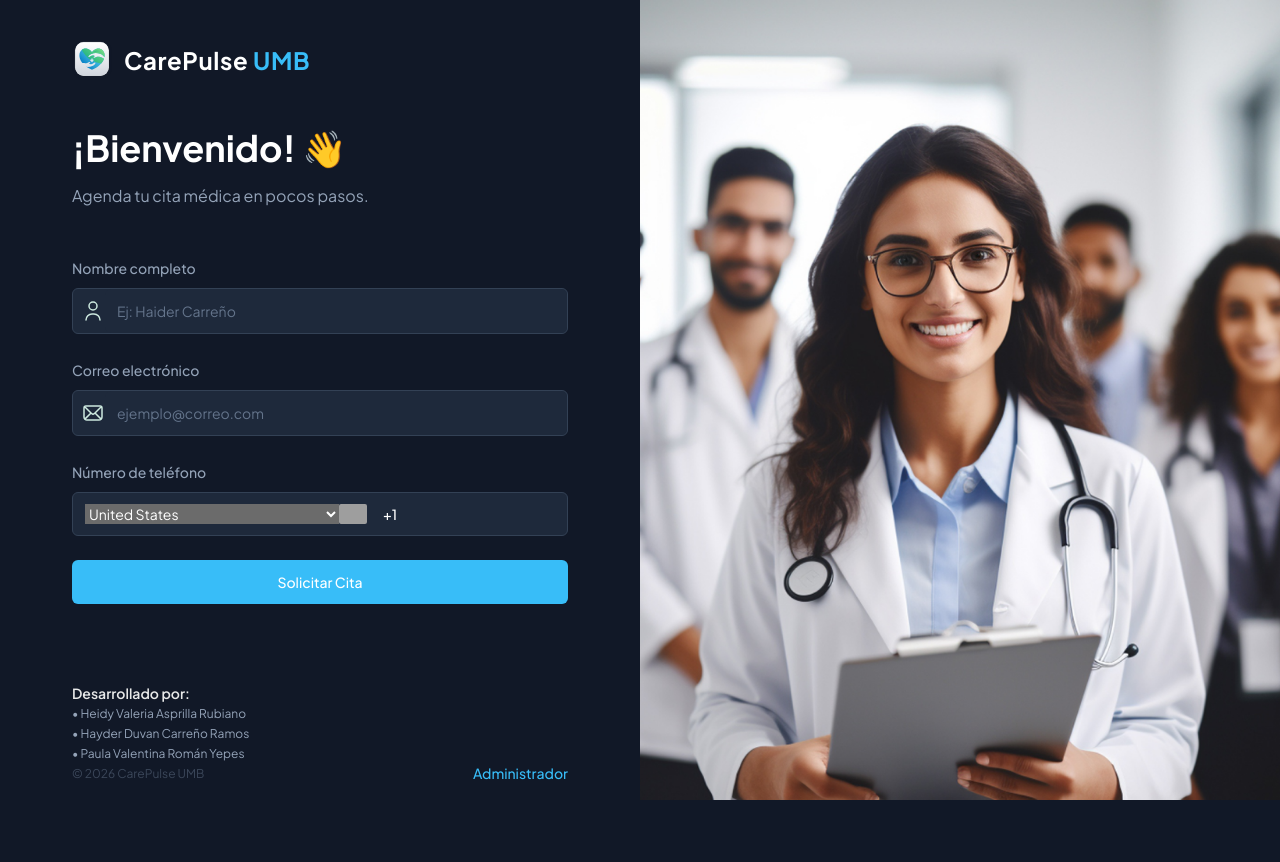
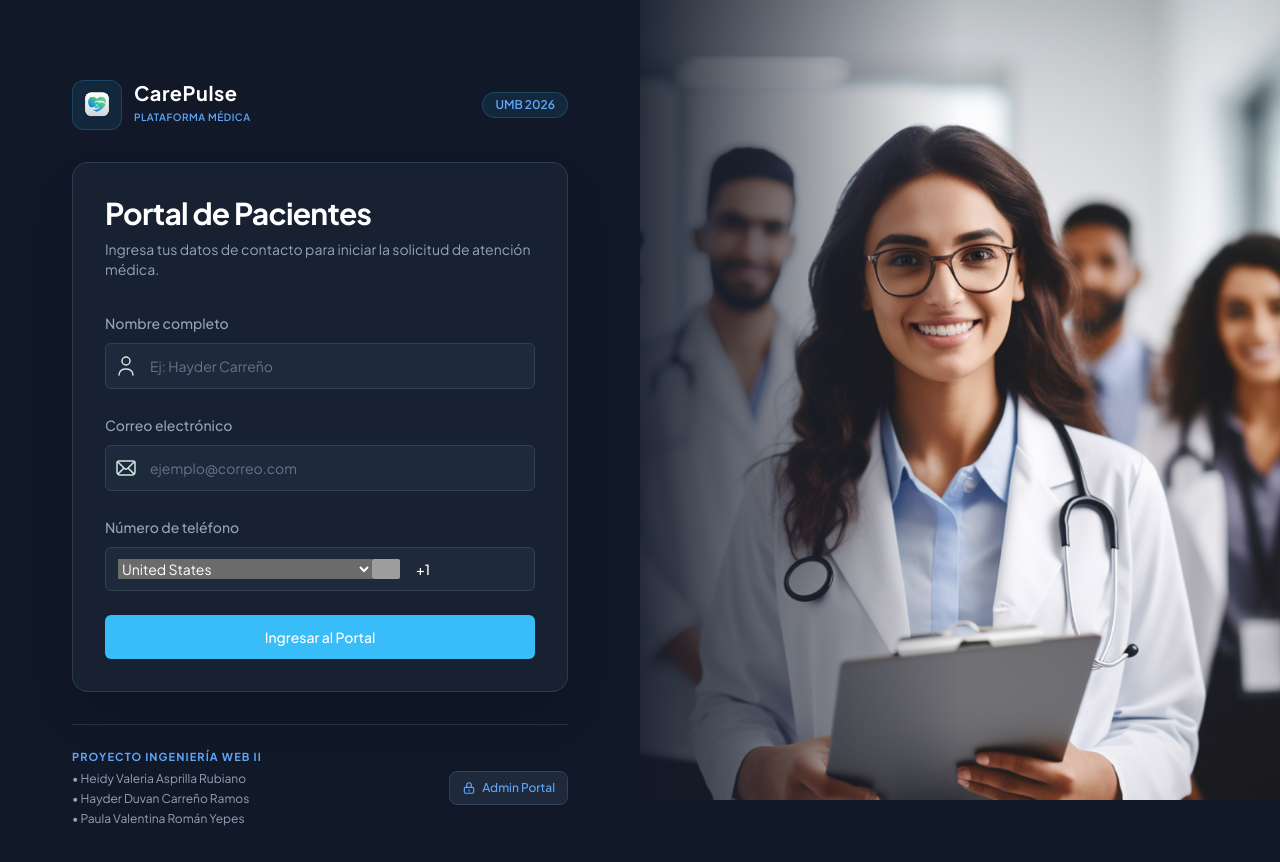
Before and after one commit to HayderYT/carepulse-medical-app-UMB, a Next.js app: page / in a window 1280 px wide. Shown: the top 862 px of the page. Before the commit the page ends 822 px from the top, so only its background shows below. Built offline with nearby package versions, Linux system fonts and the light colour scheme; no server answers; grey boxes are pictures that could not be loaded.

Commit message:
Rediseño visual corporativo UMB y correcciones en los modulos del sistema

```diff
--- a/app/admin/page.tsx
+++ b/app/admin/page.tsx
@@ -10,51 +10,67 @@ const AdminPage = async () => {
   const appointments = await getRecentAppointmentList();
 
   return (
-    <div className="mx-auto flex max-w-7xl flex-col space-y-14">
-      <header className="admin-header">
-        <Link href="/" className="cursor-pointer">
-          <Image
-            src="/assets/icons/logo-full.svg"
-            height={32}
-            width={162}
-            alt="logo"
-            className="h-8 w-fit"
-          />
+    <div className="mx-auto flex max-w-7xl flex-col space-y-14 bg-dark-300 p-6 md:p-10">
+      {/* Header Corporativo */}
+      <header className="admin-header bg-dark-400/80 backdrop-blur-md border border-dark-500/80 shadow-xl">
+        <Link href="/" className="flex items-center gap-3">
+          <div className="p-2 bg-blue-500/10 rounded-lg border border-blue-500/20">
+            <Image
+              src="/assets/icons/logo-icon.svg"
+              height={1000}
+              width={1000}
+              alt="CarePulse Logo"
+              className="h-6 w-fit"
+            />
+          </div>
+          <div className="flex items-center gap-2">
+            <span className="text-xl font-bold text-white tracking-wide">
+              CarePulse
+            </span>
+            <span className="bg-blue-500/10 text-blue-400 text-xs font-semibold px-2.5 py-0.5 rounded-full border border-blue-500/20">
+              UMB
+            </span>
+          </div>
         </Link>
 
-        <p className="text-16-semibold">Admin Dashboard</p>
+        <p className="text-16-semibold text-light-200">Panel de Administración</p>
       </header>
 
-      <main className="admin-main">
-        <section className="w-full space-y-4">
-          <h1 className="header">Welcome 👋</h1>
+      <main className="admin-main space-y-10">
+        {/* Encabezado Principal */}
+        <section className="w-full space-y-2">
+          <h1 className="header text-white">Panel de Control</h1>
           <p className="text-dark-700">
-            Start the day with managing new appointments
+            Gestión y monitoreo de solicitudes de citas médicas en tiempo real.
           </p>
         </section>
 
-        <section className="admin-stat">
+        {/* Tarjetas de Métricas Traducidas */}
+        <section className="admin-stat gap-6">
           <StatCard
             type="appointments"
             count={appointments.scheduledCount}
-            label="Scheduled appointments"
+            label="Citas Agendadas"
             icon={"/assets/icons/appointments.svg"}
           />
           <StatCard
             type="pending"
             count={appointments.pendingCount}
-            label="Pending appointments"
+            label="Citas Pendientes"
             icon={"/assets/icons/pending.svg"}
           />
           <StatCard
             type="cancelled"
             count={appointments.cancelledCount}
-            label="Cancelled appointments"
+            label="Citas Canceladas"
             icon={"/assets/icons/cancelled.svg"}
           />
         </section>
 
-        <DataTable columns={columns} data={appointments.documents} />
+        {/* Tabla de Datos */}
+        <div className="w-full rounded-2xl bg-dark-400/60 backdrop-blur-md p-4 border border-dark-500/80 shadow-2xl">
+          <DataTable columns={columns} data={appointments.documents} />
+        </div>
       </main>
     </div>
   );
--- a/app/page.tsx
+++ b/app/page.tsx
@@ -8,51 +8,93 @@ const Home = ({ searchParams }: SearchParamProps) => {
   const isAdmin = searchParams?.admin === "true";
 
   return (
-    <div className="flex h-screen max-h-screen">
+    <div className="flex h-screen max-h-screen bg-dark-300">
       {isAdmin && <PasskeyModal />}
 
-      <section className="remove-scrollbar container my-auto">
-        <div className="sub-container max-w-[496px]">
-          {/* Header con Marca Personalizada */}
-          <div className="flex items-center gap-3 mb-12">
+      {/* Columna Izquierda: Formulario e Información */}
+      <section className="remove-scrollbar container my-auto flex flex-col justify-between py-10">
+        <div className="sub-container max-w-[496px] my-auto">
+          {/* Logo y Marca Académica */}
+          <div className="flex items-center justify-between mb-8">
+            <div className="flex items-center gap-3">
+              <div className="p-2.5 bg-blue-500/10 rounded-xl border border-blue-500/20 shadow-inner">
                 <Image
                   src="/assets/icons/logo-icon.svg"
                   height={1000}
                   width={1000}
-              alt="logo"
-              className="h-10 w-fit"
+                  alt="CarePulse Logo"
+                  className="h-7 w-fit"
                 />
-            <span className="text-2xl font-bold text-white tracking-wide">
-              CarePulse <span className="text-blue-500">UMB</span>
+              </div>
+              <div>
+                <span className="text-xl font-bold text-white tracking-wide block leading-none">
+                  CarePulse
+                </span>
+                <span className="text-[10px] font-semibold text-blue-400 tracking-wider uppercase">
+                  Plataforma Médica
+                </span>
+              </div>
+            </div>
+
+            <span className="bg-blue-500/10 text-blue-400 text-xs font-semibold px-3 py-1 rounded-full border border-blue-500/20">
+              UMB 2026
             </span>
           </div>
 
+          {/* Tarjeta Contenedora del Formulario */}
+          <div className="bg-dark-400/60 backdrop-blur-md p-8 rounded-2xl border border-dark-500/80 shadow-2xl">
             <PatientForm />
-
-          <div className="text-14-regular mt-20 flex justify-between items-end">
-            {/* Integrantes del Grupo Académico */}
-            <div className="text-left text-dark-600 space-y-1">
-              <p className="font-semibold text-light-200">Desarrollado por:</p>
-              <p className="text-12-regular text-dark-700">• Heidy Valeria Asprilla Rubiano</p>
-              <p className="text-12-regular text-dark-700">• Hayder Duvan Carreño Ramos</p>
-              <p className="text-12-regular text-dark-700">• Paula Valentina Román Yepes</p>
-              <p className="text-12-regular opacity-50 mt-2">© 2026 CarePulse UMB</p>
           </div>
 
-            <Link href="/?admin=true" className="text-blue-500 font-medium hover:underline">
-              Administrador
+          {/* Footer de Créditos e Ingreso Admin */}
+          <div className="mt-8 pt-6 border-t border-dark-500/60 flex items-center justify-between gap-4">
+            <div className="space-y-1">
+              <p className="text-[11px] font-bold text-blue-400 uppercase tracking-widest">
+                Proyecto Ingeniería Web II
+              </p>
+              <div className="text-[12px] text-dark-700 space-y-0.5">
+                <p>• Heidy Valeria Asprilla Rubiano</p>
+                <p>• Hayder Duvan Carreño Ramos</p>
+                <p>• Paula Valentina Román Yepes</p>
+              </div>
+            </div>
+
+            <Link
+              href="/?admin=true"
+              className="flex items-center gap-1.5 px-3 py-2 rounded-lg bg-dark-400 border border-dark-500 hover:border-blue-500/50 text-xs font-medium text-blue-400 hover:text-blue-300 transition-all shadow-sm"
+            >
+              <svg
+                xmlns="http://www.w3.org/2000/svg"
+                className="h-3.5 w-3.5"
+                fill="none"
+                viewBox="0 0 24 24"
+                stroke="currentColor"
+              >
+                <path
+                  strokeLinecap="round"
+                  strokeLinejoin="round"
+                  strokeWidth={2}
+                  d="M12 15v2m-6 4h12a2 2 0 002-2v-6a2 2 0 00-2-2H6a2 2 0 00-2 2v6a2 2 0 002 2zm10-10V7a4 4 0 00-8 0v4h8z"
+                />
+              </svg>
+              Admin Portal
             </Link>
           </div>
         </div>
       </section>
 
+      {/* Columna Derecha: Imagen Lateral */}
+      <div className="hidden md:block relative max-w-[50%] w-full h-full">
         <Image
           src="/assets/images/onboarding-img.png"
           height={1000}
           width={1000}
-        alt="patient"
-        className="side-img max-w-[50%]"
+          alt="Equipo Médico CarePulse"
+          className="side-img object-cover object-center w-full h-full"
         />
+        {/* Degradado oscuro para integrar la imagen con el fondo */}
+        <div className="absolute inset-0 bg-gradient-to-r from-dark-300 via-transparent to-transparent opacity-90" />
+      </div>
     </div>
   );
 };
--- a/app/patients/[userId]/new-appointment/page.tsx
+++ b/app/patients/[userId]/new-appointment/page.tsx
@@ -7,16 +7,29 @@ const Appointment = async ({ params: { userId } }: SearchParamProps) => {
   const patient = await getPatient(userId);
 
   return (
-    <div className="flex h-screen max-h-screen">
+    <div className="flex h-screen max-h-screen bg-dark-300">
       <section className="remove-scrollbar container my-auto">
         <div className="sub-container max-w-[860px] flex-1 justify-between">
+          {/* Header con Marca Institucional UMB */}
+          <div className="flex items-center gap-3 mb-12">
+            <div className="p-2.5 bg-blue-500/10 rounded-xl border border-blue-500/20 shadow-inner">
               <Image
-            src="/assets/icons/logo-full.svg"
+                src="/assets/icons/logo-icon.svg"
                 height={1000}
                 width={1000}
-            alt="logo"
-            className="mb-12 h-10 w-fit"
+                alt="CarePulse Logo"
+                className="h-7 w-fit"
               />
+            </div>
+            <div className="flex items-center gap-2">
+              <span className="text-xl font-bold text-white tracking-wide">
+                CarePulse
+              </span>
+              <span className="bg-blue-500/10 text-blue-400 text-xs font-semibold px-2.5 py-1 rounded-full border border-blue-500/20">
+                UMB
+              </span>
+            </div>
+          </div>
 
           <AppointmentForm
             patientId={patient?.$id}
@@ -24,17 +37,24 @@ const Appointment = async ({ params: { userId } }: SearchParamProps) => {
             type="create"
           />
 
-          <p className="copyright mt-10 py-12">© 2024 CarePluse</p>
+          <p className="copyright mt-10 py-12 text-dark-600">
+            © 2026 CarePulse UMB - Universidad Manuela Beltrán
+          </p>
         </div>
       </section>
 
+      {/* Imagen Lateral con Degradado Continuo */}
+      <div className="hidden md:block relative max-w-[390px] w-full h-full">
         <Image
           src="/assets/images/appointment-img.png"
           height={1500}
           width={1500}
-        alt="appointment"
-        className="side-img max-w-[390px] bg-bottom"
+          alt="Agendamiento Médico"
+          className="side-img object-cover object-center w-full h-full"
         />
+        {/* Capa de sombra para desvanecer el borde izquierdo de la imagen */}
+        <div className="absolute inset-0 bg-gradient-to-r from-dark-300 via-transparent to-transparent opacity-90" />
+      </div>
     </div>
   );
 };
--- a/components/forms/AppointmentForm.tsx
+++ b/components/forms/AppointmentForm.tsx
@@ -1,9 +1,10 @@
+// @ts-nocheck
 "use client";
 
 import { zodResolver } from "@hookform/resolvers/zod";
 import Image from "next/image";
 import { useRouter } from "next/navigation";
-import { Dispatch, SetStateAction, useState } from "react";
+import { useState } from "react";
 import { useForm } from "react-hook-form";
 import { z } from "zod";
 
@@ -14,9 +15,7 @@ import {
   updateAppointment,
 } from "@/lib/actions/appointment.actions";
 import { getAppointmentSchema } from "@/lib/validation";
-import { Appointment } from "@/types/appwrite.types";
 
-// @ts-ignore
 import "react-datepicker/dist/react-datepicker.css";
 
 import CustomFormField, { FormFieldType } from "../CustomFormField";
@@ -33,8 +32,8 @@ export const AppointmentForm = ({
   userId: string;
   patientId: string;
   type: "create" | "schedule" | "cancel";
-  appointment?: Appointment;
-  setOpen?: Dispatch<SetStateAction<boolean>>;
+  appointment?: any;
+  setOpen?: (open: boolean) => void;
 }) => {
   const router = useRouter();
   const [isLoading, setIsLoading] = useState(false);
@@ -44,12 +43,12 @@ export const AppointmentForm = ({
   const form = useForm<z.infer<typeof AppointmentFormValidation>>({
     resolver: zodResolver(AppointmentFormValidation),
     defaultValues: {
-      primaryPhysician: appointment ? appointment?.primaryPhysician : "",
+      primaryPhysician: appointment ? appointment.primaryPhysician : "",
       schedule: appointment
-        ? new Date(appointment?.schedule!)
+        ? new Date(appointment.schedule)
         : new Date(Date.now()),
       reason: appointment ? appointment.reason : "",
-      note: appointment?.note || "",
+      note: appointment ? appointment.note : "",
       cancellationReason: appointment?.cancellationReason || "",
     },
   });
@@ -105,7 +104,7 @@ export const AppointmentForm = ({
         };
 
         const updatedAppointment = await updateAppointment(
-          appointmentToUpdate as any
+          appointmentToUpdate
         );
 
         if (updatedAppointment) {
@@ -116,6 +115,7 @@ export const AppointmentForm = ({
     } catch (error) {
       console.log(error);
     }
+
     setIsLoading(false);
   };
 
@@ -128,29 +128,39 @@ export const AppointmentForm = ({
       buttonLabel = "Agendar Cita";
       break;
     default:
-      buttonLabel = "Crear Cita";
+      buttonLabel = "Confirmar y Solicitar Cita";
   }
 
   return (
     <Form {...form}>
-      <form onSubmit={form.handleSubmit(onSubmit)} className="flex-1 space-y-6">
+      <form
+        onSubmit={form.handleSubmit(onSubmit)}
+        className="flex-1 space-y-6"
+      >
         {type === "create" && (
-          <section className="mb-12 space-y-4">
-            <h1 className="header">Nueva Cita 🩺</h1>
-            <p className="text-dark-700">
-              Solicita una nueva cita médica en pocos segundos.
+          <section className="mb-6 space-y-2">
+            <div className="flex items-center gap-2 mb-1">
+              <span className="text-3xl font-bold text-white tracking-tight">
+                Agendamiento de Cita
+              </span>
+              <span className="bg-blue-500/10 text-blue-400 text-xs font-semibold px-2.5 py-1 rounded-full border border-blue-500/20">
+                UMB
+              </span>
+            </div>
+            <p className="text-sm text-dark-700">
+              Selecciona el especialista de preferencia y especifica los detalles de la consulta.
             </p>
           </section>
         )}
 
         {type !== "cancel" && (
-          <>
+          <div className="bg-dark-400/60 backdrop-blur-md p-6 rounded-2xl border border-dark-500/80 shadow-xl space-y-6">
             <CustomFormField
               fieldType={FormFieldType.SELECT}
               control={form.control}
               name="primaryPhysician"
-              label="Doctor / Especialista"
-              placeholder="Selecciona un especialista"
+              label="Médico Especialista"
+              placeholder="Selecciona un profesional"
             >
               {Doctors.map((doctor, i) => (
                 <SelectItem key={doctor.name + i} value={doctor.name}>
@@ -172,33 +182,29 @@ export const AppointmentForm = ({
               fieldType={FormFieldType.DATE_PICKER}
               control={form.control}
               name="schedule"
-              label="Fecha deseada para la cita"
+              label="Fecha y Hora Deseada"
               showTimeSelect
-              dateFormat="MM/dd/yyyy  -  h:mm aa"
+              dateFormat="dd/MM/yyyy - h:mm aa"
             />
 
-            <div
-              className={`flex flex-col gap-6  ${type === "create" && "xl:flex-row"}`}
-            >
+            <div className="flex flex-col gap-6 xl:flex-row">
               <CustomFormField
                 fieldType={FormFieldType.TEXTAREA}
                 control={form.control}
                 name="reason"
-                label="Motivo de la consulta"
-                placeholder="Ej: Chequeo médico general"
-                disabled={type === "schedule"}
+                label="Motivo de la Consulta"
+                placeholder="Ej: Chequeo médico general, revisión de exámenes"
               />
 
               <CustomFormField
                 fieldType={FormFieldType.TEXTAREA}
                 control={form.control}
                 name="note"
-                label="Notas / Comentarios adicionales"
-                placeholder="Ej: Preferencia de atención en horas de la mañana"
-                disabled={type === "schedule"}
+                label="Notas Adicionales"
+                placeholder="Ej: Preferencia de atención en horario matutino"
               />
             </div>
-          </>
+          </div>
         )}
 
         {type === "cancel" && (
@@ -206,14 +212,16 @@ export const AppointmentForm = ({
             fieldType={FormFieldType.TEXTAREA}
             control={form.control}
             name="cancellationReason"
-            label="Motivo de la cancelación"
-            placeholder="Ej: Inconveniente personal de último momento"
+            label="Motivo de la Cancelación"
+            placeholder="Ingresa la razón para cancelar la cita médica"
           />
         )}
 
         <SubmitButton
           isLoading={isLoading}
-          className={`${type === "cancel" ? "shad-danger-btn" : "shad-primary-btn"} w-full`}
+          className={`${
+            type === "cancel" ? "shad-danger-btn" : "shad-primary-btn"
+          } w-full`}
         >
           {buttonLabel}
         </SubmitButton>
@@ -221,3 +229,5 @@ export const AppointmentForm = ({
     </Form>
   );
 };
+
+export default AppointmentForm;
--- a/components/forms/PatientForm.tsx
+++ b/components/forms/PatientForm.tsx
@@ -51,9 +51,14 @@ export const PatientForm = () => {
   return (
     <Form {...form}>
       <form onSubmit={form.handleSubmit(onSubmit)} className="flex-1 space-y-6">
-        <section className="mb-12 space-y-4">
-          <h1 className="header">¡Bienvenido! 👋</h1>
-          <p className="text-dark-700">Agenda tu cita médica en pocos pasos.</p>
+        {/* Encabezado limpio y profesional */}
+        <section className="mb-8 space-y-2">
+          <h1 className="text-3xl font-bold text-white tracking-tight">
+            Portal de Pacientes
+          </h1>
+          <p className="text-sm text-dark-700">
+            Ingresa tus datos de contacto para iniciar la solicitud de atención médica.
+          </p>
         </section>
 
         <CustomFormField
@@ -61,7 +66,7 @@ export const PatientForm = () => {
           control={form.control}
           name="name"
           label="Nombre completo"
-          placeholder="Ej: Haider Carreño"
+          placeholder="Ej: Hayder Carreño"
           iconSrc="/assets/icons/user.svg"
           iconAlt="usuario"
         />
@@ -84,7 +89,7 @@ export const PatientForm = () => {
           placeholder="300 123 4567"
         />
 
-        <SubmitButton isLoading={isLoading}>Solicitar Cita</SubmitButton>
+        <SubmitButton isLoading={isLoading}>Ingresar al Portal</SubmitButton>
       </form>
     </Form>
   );
```
Lines whose indentation alone changed are shown as unchanged.
